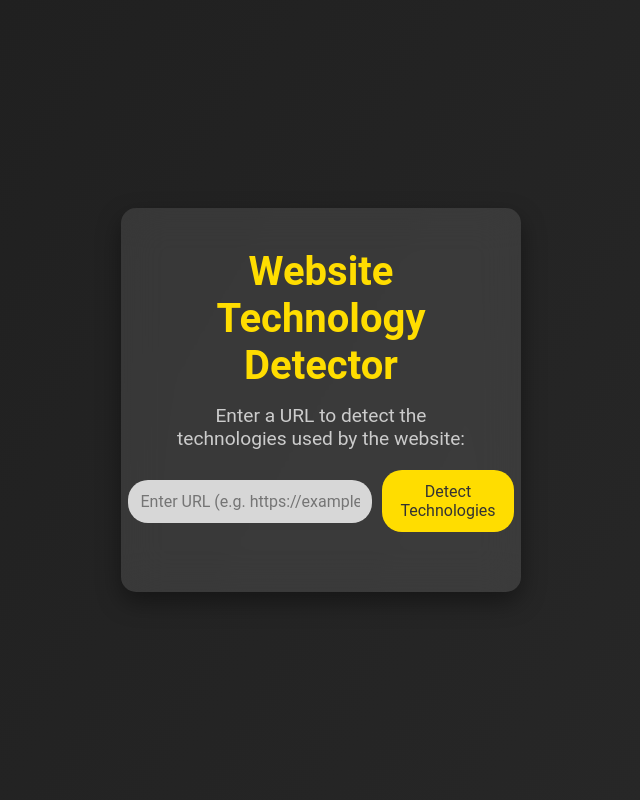
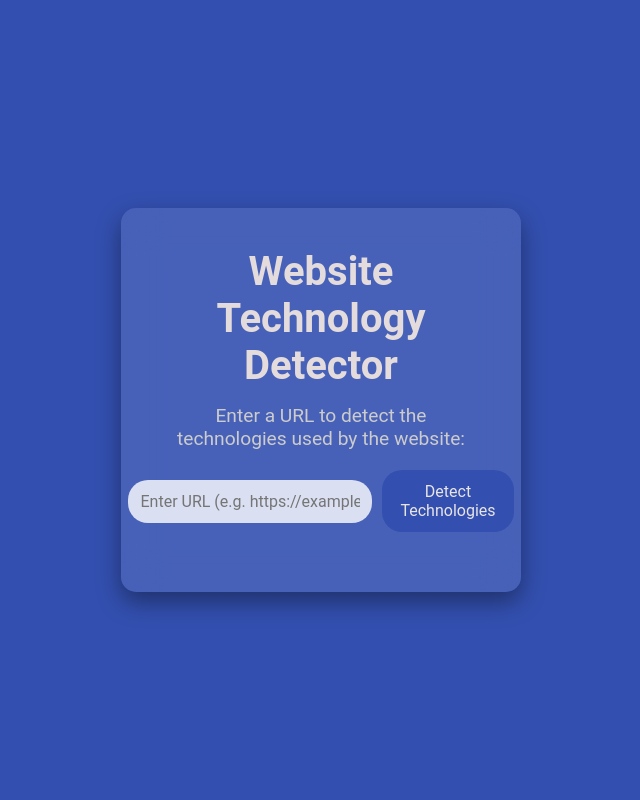
Before and after one commit to NetsachGLOBAL/website-technology-, a Flask app: page / in a window 1280 px wide. Shown: the whole page, without its empty margins (319-959 px from the left). Run offline with Flask 3, Linux system fonts and the light colour scheme.

Commit message:
Add files via upload

```diff
--- a/static/style.css
+++ b/static/style.css
@@ -10,7 +10,7 @@ body {
     justify-content: center;
     align-items: center;
     height: 100vh;
-    background: linear-gradient(120deg, #1e1e1e, #292929);
+    background: #3350B0;
     color: white;
 }
 
@@ -27,7 +27,7 @@ body {
 h1 {
     font-size: 2.5rem;
     margin-bottom: 15px;
-    color: #ffdd00;
+    color: #e4dcdc;
 }
 
 p {
@@ -50,7 +50,7 @@ input[type="text"] {
     width: 250px;
     margin-right: 10px;
     background-color: rgba(255, 255, 255, 0.8);
-    color: #333;
+    color: #e0dede;
     font-size: 1rem;
     transition: all 0.3s;
 }
@@ -65,20 +65,20 @@ button {
     padding: 12px 18px;
     border: none;
     border-radius: 20px;
-    background-color: #ffdd00;
-    color: #333;
+    background-color:#3350B0;
+    color: #e9e4e4;
     font-size: 1rem;
     cursor: pointer;
     transition: background-color 0.3s;
 }
 
 button:hover {
-    background-color: #ffcc33;
+    background-color: #3350B0;
 }
 
 .loader {
     border: 6px solid rgba(255, 255, 255, 0.3);
-    border-top: 6px solid #ffdd00;
+    border-top: 6px solid #3350B0;
     border-radius: 50%;
     width: 50px;
     height: 50px;
@@ -98,7 +98,7 @@ button:hover {
 #result {
     font-size: 1.5rem;
     margin-bottom: 5px;
-    color: #14afc7;
+    color: #d9dbdb;
 }
 
 .error {
```
